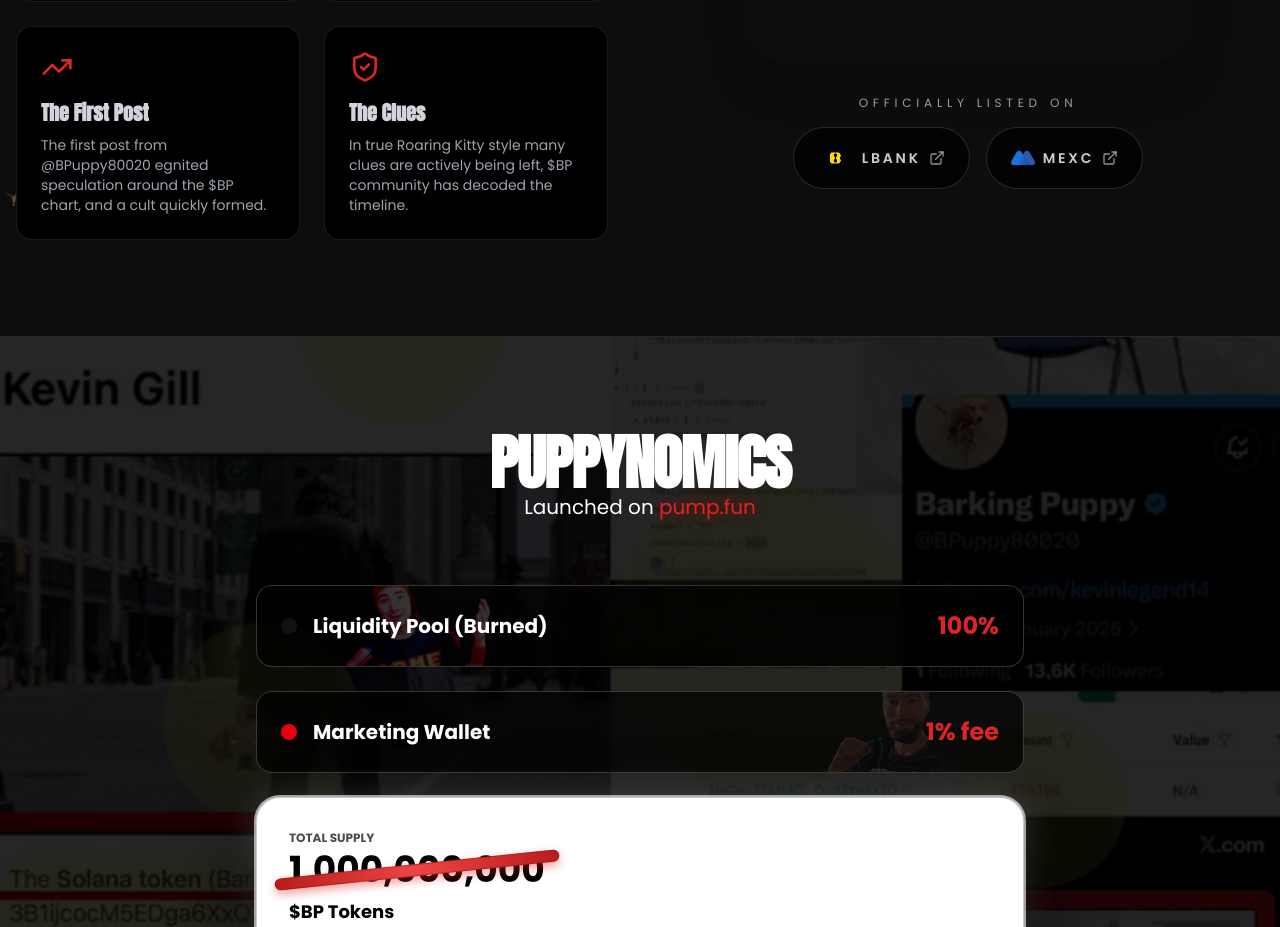
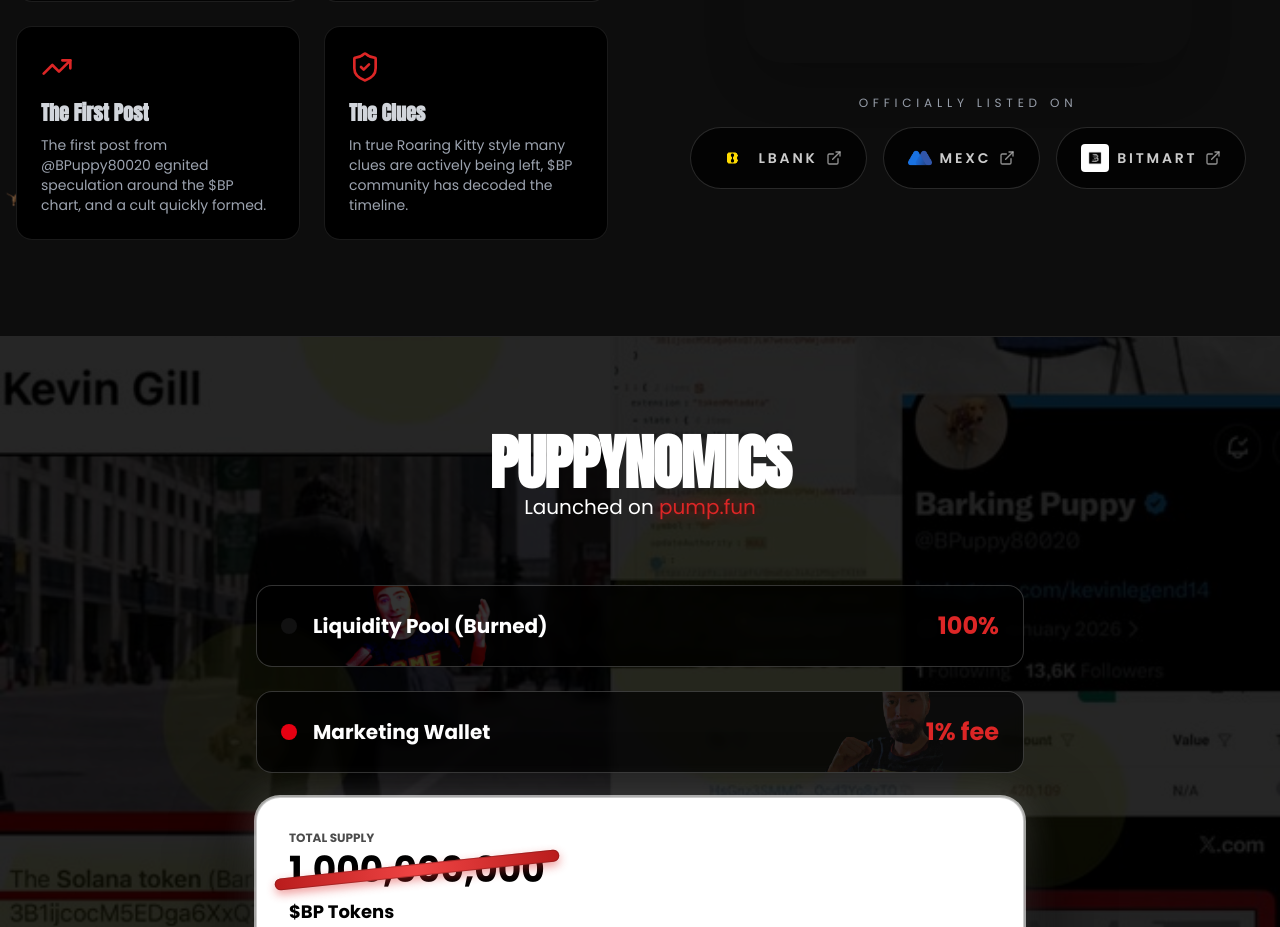
Before and after one commit to YOITSPABLO/.g, a React (Vite) app: page / in a window 1280 px wide. Shown: the part 1509-2436 px from the top of the page. Built offline with nearby package versions, Linux system fonts and the light colour scheme.

Commit message:
Refine listings and BitMart logo

```diff
--- a/App.tsx
+++ b/App.tsx
@@ -418,6 +418,18 @@
                   MEXC
                   <ExternalLink size={16} className="opacity-70" />
                 </a>
+                <a
+                  href="https://www.bitmart.com/trade/BP_USDT?type=spot"
+                  target="_blank"
+                  rel="noreferrer"
+                  className="inline-flex items-center gap-2 rounded-full border border-white/15 bg-black/70 px-6 py-3 text-sm font-semibold uppercase tracking-[0.2em] text-white/80 hover:text-white hover:border-red-600/60 transition-all"
+                >
+                  <span className="inline-flex items-center justify-center h-7 w-7 rounded bg-white">
+                    <img src="/bit.png" alt="BitMart" className="h-[60px] w-[60px] object-contain" />
+                  </span>
+                  BitMart
+                  <ExternalLink size={16} className="opacity-70" />
+                </a>
               </div>
             </div>
           </div>
```
Also changed, not shown: public/bit.png (added).
